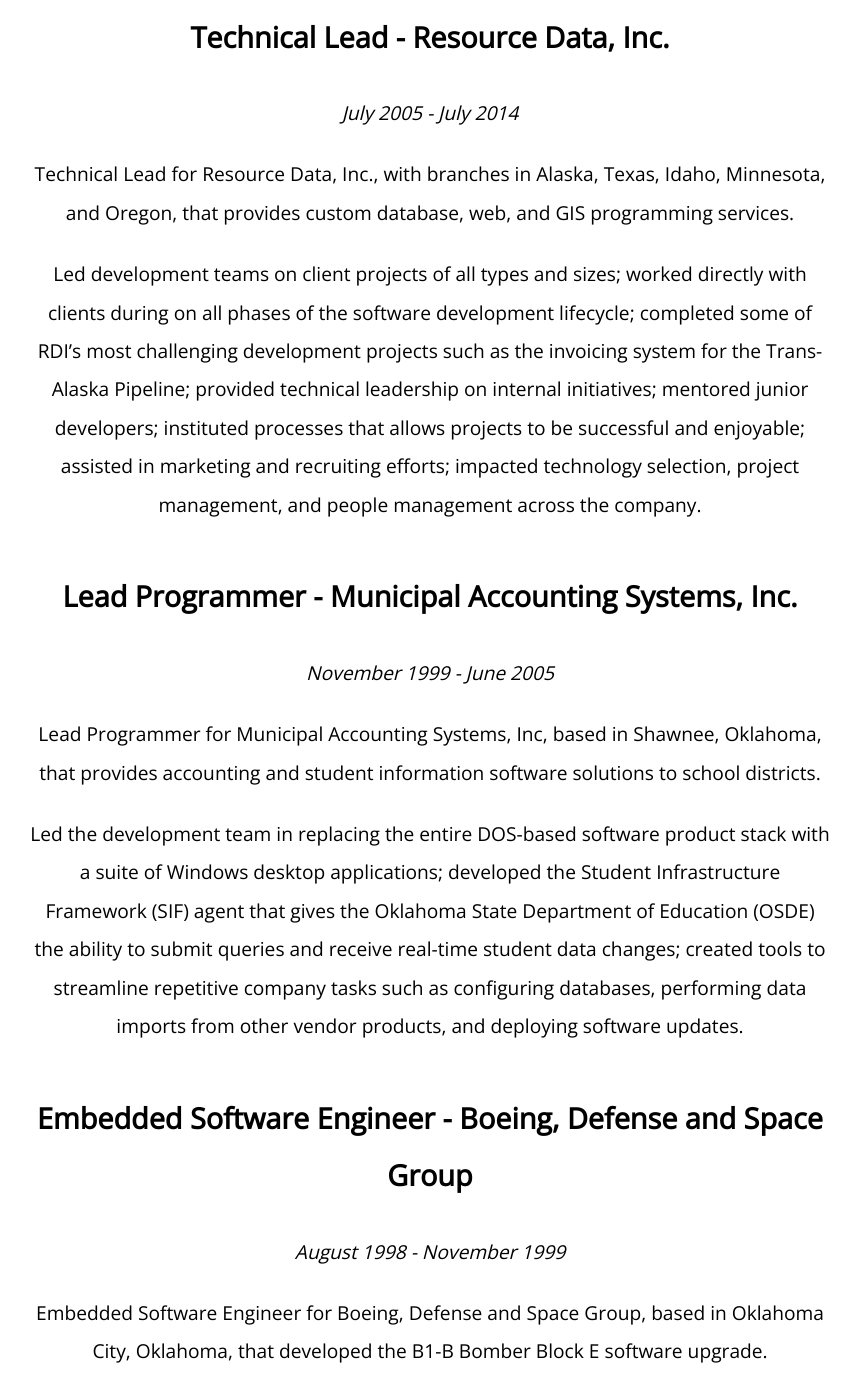
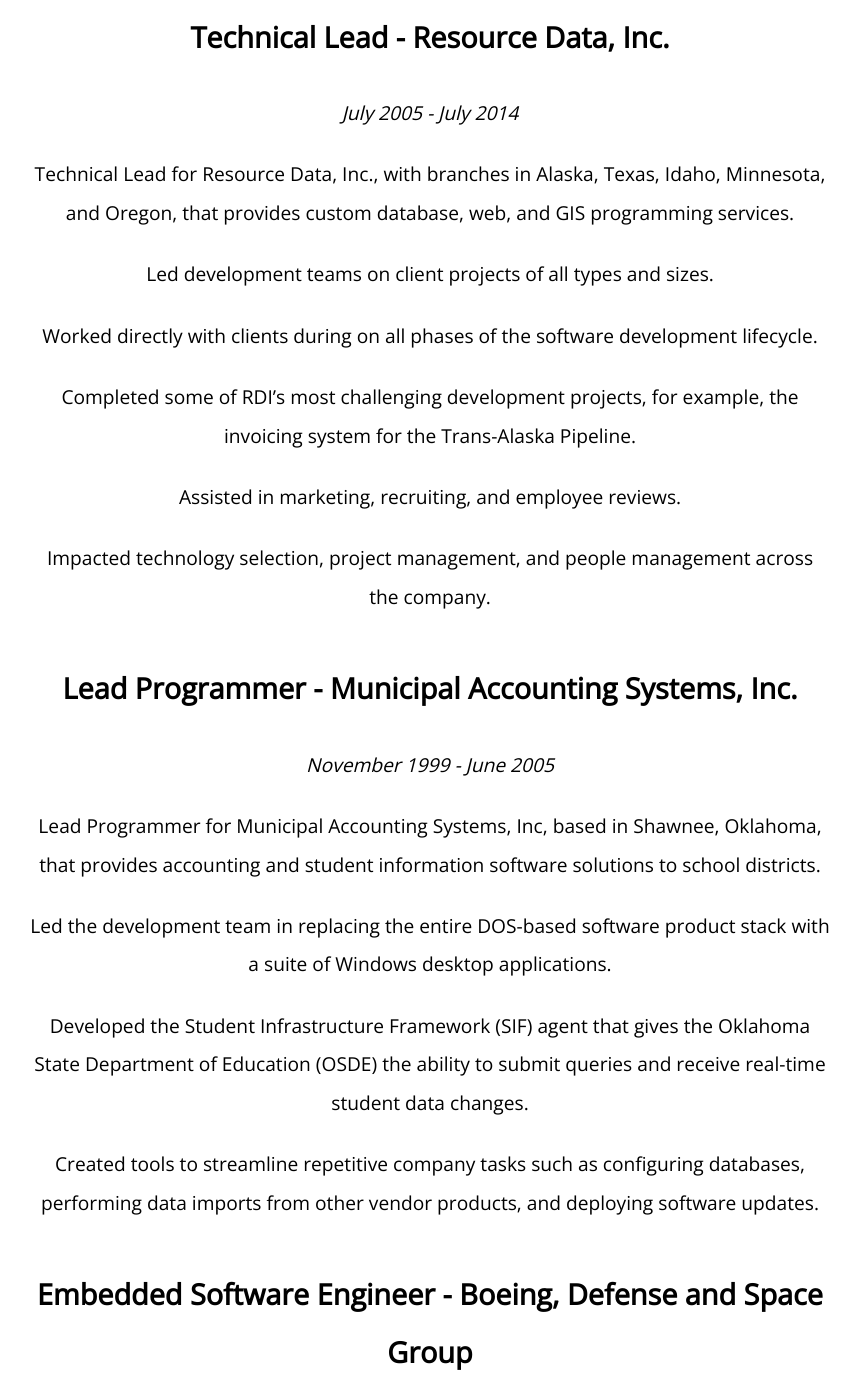
Before and after one commit to gregoryjscott/gregoryjscott.github.io, a Jekyll site: the page built from resume/index.md, in a window 1280 px wide and 1400 px high, scrolled down 1154 px. Shown: the whole window, without its empty margins (210-1070 px from the left). Built offline with Jekyll 4.4.1, drawn with Linux system fonts in a browser that asks for light colours; some of the changed text lies outside the part shown.

Commit message:
Switch experience content to paragraphs

```diff
--- a/_includes/experience.md
+++ b/_includes/experience.md
@@ -6,7 +6,15 @@
 
 Technical Lead for Resource Data, Inc., with branches in Alaska, Texas, Idaho, Minnesota, and Oregon, that provides custom database, web, and GIS programming services.
 
-Led development teams on client projects of all types and sizes; worked directly with clients during on all phases of the software development lifecycle; completed some of RDI's most challenging development projects such as the invoicing system for the Trans-Alaska Pipeline; provided technical leadership on internal initiatives; mentored junior developers; instituted processes that allows projects to be successful and enjoyable; assisted in marketing and recruiting efforts; impacted technology selection, project management, and people management across the company.
+Led development teams on client projects of all types and sizes.
+
+Worked directly with clients during on all phases of the software development lifecycle.
+
+Completed some of RDI's most challenging development projects, for example, the invoicing system for the Trans-Alaska Pipeline.
+
+Assisted in marketing, recruiting, and employee reviews.
+
+Impacted technology selection, project management, and people management across the company.
 
 ## Lead Programmer - Municipal Accounting Systems, Inc.
 
@@ -14,7 +22,11 @@
 
 Lead Programmer for Municipal Accounting Systems, Inc, based in Shawnee, Oklahoma, that provides accounting and student information software solutions to school districts.
 
-Led the development team in replacing the entire DOS-based software product stack with a suite of Windows desktop applications; developed the Student Infrastructure Framework (SIF) agent that gives the Oklahoma State Department of Education (OSDE) the ability to submit queries and receive real-time student data changes; created tools to streamline repetitive company tasks such as configuring databases, performing data imports from other vendor products, and deploying software updates.
+Led the development team in replacing the entire DOS-based software product stack with a suite of Windows desktop applications.
+
+Developed the Student Infrastructure Framework (SIF) agent that gives the Oklahoma State Department of Education (OSDE) the ability to submit queries and receive real-time student data changes.
+
+Created tools to streamline repetitive company tasks such as configuring databases, performing data imports from other vendor products, and deploying software updates.
 
 ## Embedded Software Engineer - Boeing, Defense and Space Group
 
@@ -22,4 +34,8 @@
 
 Embedded Software Engineer for Boeing, Defense and Space Group, based in Oklahoma City, Oklahoma, that developed the B1-B Bomber Block E software upgrade.
 
-Designed and developed the mission data loading interface used to distribute mission data throughout the multi-threaded avionic flight software; developed the Device Backup displays used to emulate switch panels and keyboards in cases of hardware failure; developed the System Management Function displays used to monitor and administer the system.
+Designed and developed the mission data loading interface used to distribute mission data throughout the multi-threaded avionic flight software.
+
+Developed the Device Backup displays used to emulate switch panels and keyboards in cases of hardware failure.
+
+Developed the System Management Function displays used to monitor and administer the system.
```
